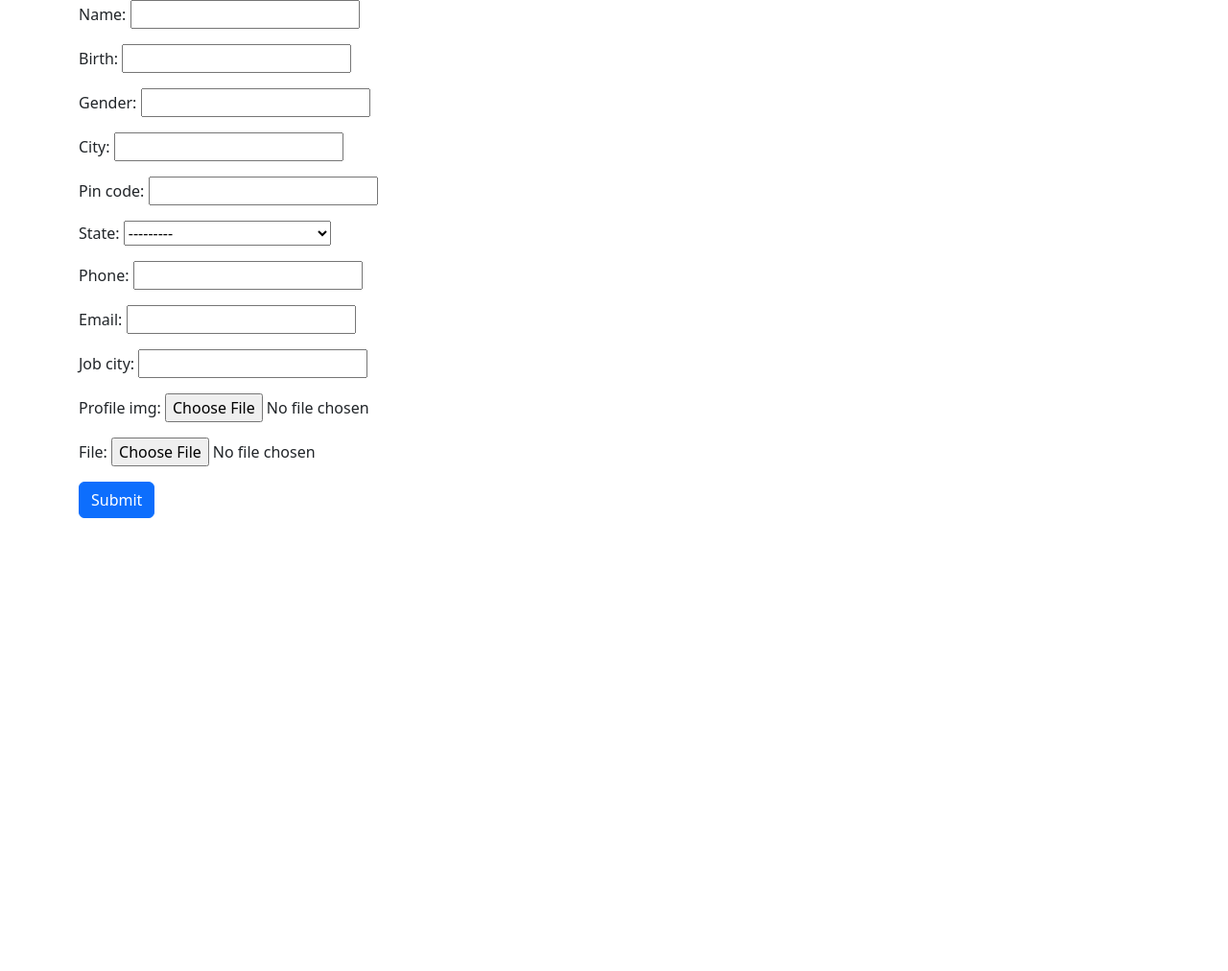
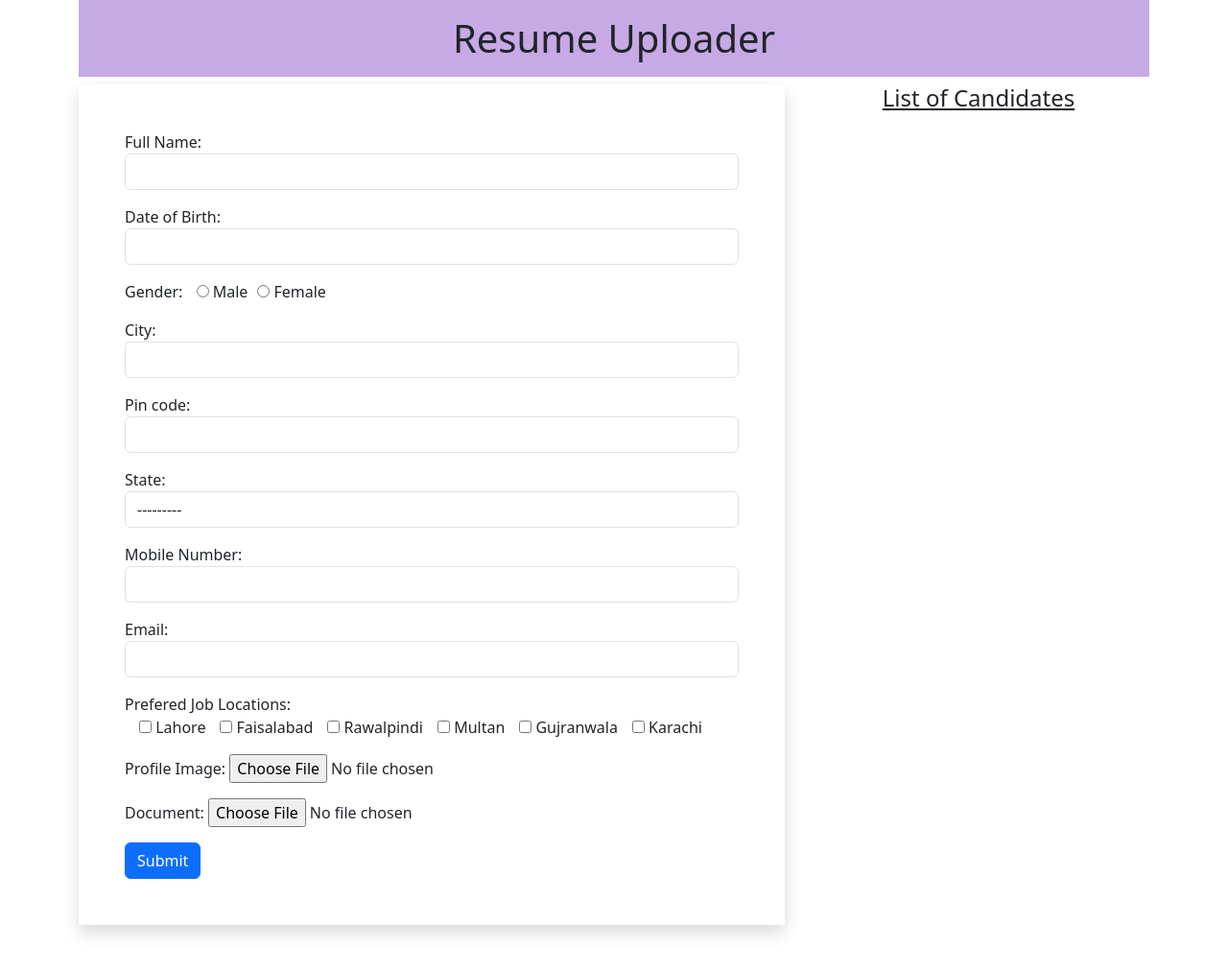
Before and after one commit to abdullahashfaq-ds/Django-Resume-Uploader, a Django app: page / in a window 1280 px wide. Shown: the whole page at 96% size. Before the commit the page ends 540 px from the top, so only its background shows below. Run offline with Django 5.2, Linux system fonts and the light colour scheme.

Commit message:
Completed Form Styling

```diff
--- a/app/forms.py
+++ b/app/forms.py
@@ -1,8 +1,35 @@
 from django import forms
 from .models import ResumeModel
+from .utils import GENDER_CHOICE, CITY_CHOICE
 
 
 class ResumeForm(forms.ModelForm):
+    gender = forms.ChoiceField(
+        choices=GENDER_CHOICE,
+        widget=forms.RadioSelect
+    )
+    job_city = forms.MultipleChoiceField(
+        label='Prefered Job Locations',
+        choices=CITY_CHOICE,
+        widget=forms.CheckboxSelectMultiple
+    )
+
     class Meta:
         model = ResumeModel
         fields = '__all__'
+        labels = {
+            'name': 'Full Name',
+            'birth': 'Date of Birth',
+            'phone': 'Mobile Number',
+            'profile_img': 'Profile Image',
+            'file': 'Document',
+        }
+        widgets = {
+            'name': forms.TextInput(attrs={'class': 'form-control'}),
+            'birth': forms.DateInput(attrs={'class': 'form-control'}),
+            'city': forms.TextInput(attrs={'class': 'form-control'}),
+            'pin_code': forms.NumberInput(attrs={'class': 'form-control'}),
+            'state': forms.Select(attrs={'class': 'form-control'}),
+            'phone': forms.NumberInput(attrs={'class': 'form-control'}),
+            'email': forms.EmailInput(attrs={'class': 'form-control'}),
+        }
--- /dev/null
+++ b/app/static/app/css/style.css
@@ -0,0 +1,16 @@
+#id_gender,
+#id_job_city {
+    display: inline-flex;
+}
+
+#id_gender>div>label {
+    padding-left: 10px;
+}
+
+#id_job_city>div>label {
+    padding-left: 15px;
+}
+
+.heading {
+    background-color: rgb(199, 169, 230);
+}
--- a/app/utils.py
+++ b/app/utils.py
@@ -1,3 +1,17 @@
+GENDER_CHOICE = (
+    ('Male', 'Male'),
+    ('Female', 'Female'),
+)
+
+CITY_CHOICE = (
+    ('Lahore', 'Lahore'),
+    ('Faisalabad', 'Faisalabad'),
+    ('Rawalpindi', 'Rawalpindi'),
+    ('Multan', 'Multan'),
+    ('Gujranwala', 'Gujranwala'),
+    ('Karachi', 'Karachi'),
+)
+
 STATE_CHOICE = (
     ('Sindh', 'Sindh'),
     ('Punjab', 'Punjab'),
--- a/templates/index.html
+++ b/templates/index.html
@@ -1,3 +1,5 @@
+{% load static %}
+
 <!doctype html>
 <html lang="en">
 
@@ -5,17 +7,20 @@
     <meta charset="utf-8">
     <meta name="viewport" content="width=device-width, initial-scale=1">
     <title>Resume Uploader</title>
+    <link rel="stylesheet" href="{% static 'app/css/style.css' %}">
     <link href="https://cdn.jsdelivr.net/npm/bootstrap@5.3.2/dist/css/bootstrap.min.css" rel="stylesheet"
         integrity="sha384-T3c6CoIi6uLrA9TneNEoa7RxnatzjcDSCmG1MXxSR1GAsXEV/Dwwykc2MPK8M2HN" crossorigin="anonymous">
 </head>
 
 <body>
 
-    <div class="container">
+    <div class="container mb-5">
+        <h1 class="text-center p-3 heading">Resume Uploader</h1>
+
         <div class="row">
 
             <div class="col-sm-8">
-                <form action="" method="POST" enctype="multipart/form-data">
+                <form action="" method="POST" enctype="multipart/form-data" class="shadow p-5">
                     {% csrf_token %}
 
                     {% for item in form %}
@@ -40,6 +45,10 @@
                 </form>
             </div>
 
+            <div class="col-sm-4">
+                <h4 class="text-center mb-3"><u>List of Candidates</u></h4>
+            </div>
+
         </div>
     </div>
 
```
